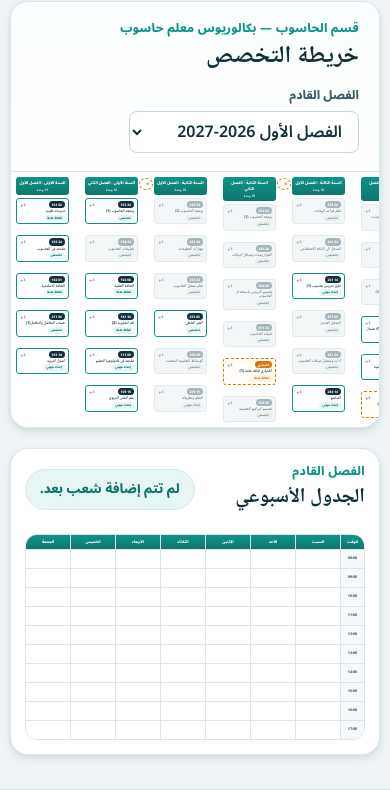
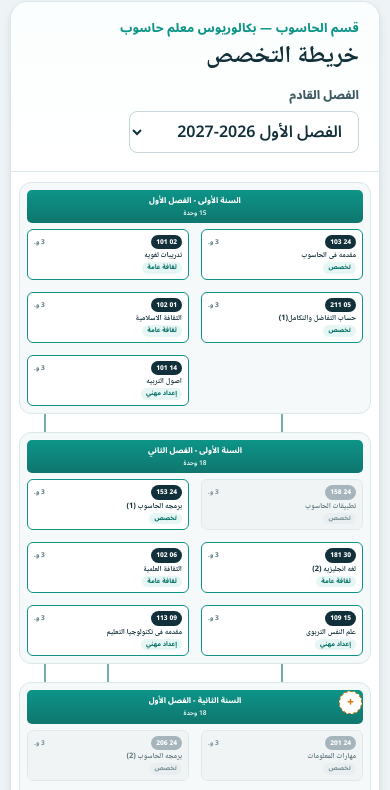
Before and after one commit to DiligentDuck-Glitch/MajorMap, a plain HTML site: page index.html in a window 390 px wide. Shown: the part 1110-1900 px from the top of the page. Drawn offline with Linux system fonts and the light colour scheme.

Commit message:
Add top-down mobile flowchart layout

```diff
--- a/app.js
+++ b/app.js
@@ -1713,6 +1713,10 @@ function arrowColors() {
 
 function drawArrows() {
   if (!elements.arrows || !elements.flowchart) return;
+  if (window.matchMedia("(max-width: 620px)").matches) {
+    drawMobileArrows();
+    return;
+  }
   const fc = elements.flowchart;
   const w = fc.scrollWidth, h = fc.scrollHeight;
   elements.arrows.setAttribute("width", w);
@@ -1778,6 +1782,85 @@ function drawArrows() {
   elements.arrows.innerHTML = defs + arrows.map((a) => a.svg).join("");
 }
 
+// Mobile uses semester bands stacked top-to-bottom. This is intentionally a
+// separate router from the desktop left-to-right rails: all prerequisite paths
+// move downward, while the existing card/header/drag interactions stay intact.
+function drawMobileArrows() {
+  const fc = elements.flowchart;
+  const w = fc.scrollWidth, h = fc.scrollHeight;
+  elements.arrows.setAttribute("width", w);
+  elements.arrows.setAttribute("height", h);
+  elements.arrows.setAttribute("viewBox", `0 0 ${w} ${h}`);
+  const fcRect = fc.getBoundingClientRect();
+  const selected = state.selectedCourseId;
+  const hasSel = Boolean(fc.querySelector(`[data-course-id="${selected}"]`));
+  const colors = arrowColors();
+  const defs = `<defs>
+    <marker id="arrow-prereq" markerWidth="7" markerHeight="7" refX="5.8" refY="3.5" orient="auto"><path d="M.4,.8 L6.5,3.5 L.4,6.2 Z" fill="${colors.prereq}"></path></marker>
+    <marker id="arrow-coreq" markerWidth="7" markerHeight="7" refX="5.8" refY="3.5" orient="auto"><path d="M.4,.8 L6.5,3.5 L.4,6.2 Z" fill="${colors.coreq}"></path></marker>
+  </defs>`;
+  const terms = [...fc.querySelectorAll(".term-column")];
+  const termIndex = new Map();
+  terms.forEach((term, index) => term.querySelectorAll(".course-card").forEach((card) => termIndex.set(card.dataset.courseId, index)));
+  const arrows = [];
+  const coreqSeen = new Set();
+  let longLane = 0;
+  const wrap = (d, coreq, related) => {
+    const lit = hasSel ? related : false;
+    const color = coreq ? colors.coreq : colors.prereq;
+    const opacity = hasSel ? (lit ? 1 : .08) : .78;
+    const stroke = hasSel && lit ? 2.2 : 1.5;
+    const marker = !hasSel || lit ? ` marker-end="url(#arrow-${coreq ? "coreq" : "prereq"})"` : "";
+    const dash = coreq ? ` stroke-dasharray="4 3"` : "";
+    return { lit, svg:
+      `<path d="${d}" fill="none" stroke="${colors.surface}" stroke-width="${stroke + 3}" stroke-linecap="round" stroke-linejoin="round"></path>` +
+      `<path d="${d}" fill="none" stroke="${color}" stroke-width="${stroke}" stroke-linecap="round" stroke-linejoin="round" stroke-opacity="${opacity}"${dash}${marker}></path>` };
+  };
+  const mobilePath = (sourceId, targetId, coreq) => {
+    const source = fc.querySelector(`[data-course-id="${sourceId}"]`);
+    const target = fc.querySelector(`[data-course-id="${targetId}"]`);
+    if (!source || !target) return null;
+    const sTerm = termIndex.get(sourceId), tTerm = termIndex.get(targetId);
+    if (sTerm === undefined || tTerm === undefined) return null;
+    if (!coreq && sTerm >= tTerm) return null;
+    const s = source.getBoundingClientRect(), targetRect = target.getBoundingClientRect();
+    const sx = s.left + s.width / 2 - fcRect.left, sy = s.bottom - fcRect.top;
+    const tx = targetRect.left + targetRect.width / 2 - fcRect.left, ty = targetRect.top - fcRect.top;
+    if (coreq && sTerm === tTerm) {
+      const fromLeft = s.left <= targetRect.left;
+      const x1 = (fromLeft ? s.right : s.left) - fcRect.left;
+      const x2 = (fromLeft ? targetRect.left : targetRect.right) - fcRect.left;
+      const y = (s.top + s.height / 2 - fcRect.top + targetRect.top + targetRect.height / 2 - fcRect.top) / 2;
+      return wrap(`M ${x1} ${y} L ${x2} ${y}`, true, sourceId === selected || targetId === selected);
+    }
+    if (ty <= sy) return null;
+    let d;
+    if (tTerm - sTerm === 1) {
+      const mid = (sy + ty) / 2;
+      d = `M ${sx} ${sy} L ${sx} ${mid} L ${tx} ${mid} L ${tx} ${ty}`;
+    } else {
+      const side = longLane++ % 2 ? 10 + (longLane % 3) * 8 : w - 10 - (longLane % 3) * 8;
+      d = `M ${sx} ${sy} L ${side} ${sy} L ${side} ${ty} L ${tx} ${ty}`;
+    }
+    return wrap(d, coreq, sourceId === selected || targetId === selected);
+  };
+  COURSES.forEach((target) => {
+    (target.prereqs || []).forEach((source) => {
+      const arrow = mobilePath(source, target.id, false);
+      if (arrow) arrows.push(arrow);
+    });
+    (target.coreqs || []).forEach((source) => {
+      const key = [source, target.id].sort().join("|");
+      if (coreqSeen.has(key)) return;
+      coreqSeen.add(key);
+      const arrow = mobilePath(source, target.id, true);
+      if (arrow) arrows.push(arrow);
+    });
+  });
+  arrows.sort((a, b) => Number(a.lit) - Number(b.lit));
+  elements.arrows.innerHTML = defs + arrows.map((arrow) => arrow.svg).join("");
+}
+
 // The router claims actual ports, vertical gutter lanes and horizontal rails.
 // An arrow therefore never reuses a segment that another visible arrow owns.
 function makeArrowRouter() {
--- a/style.css
+++ b/style.css
@@ -1019,45 +1019,43 @@ footer img { width: 108px; }
 }
 
 @media (max-width: 620px) {
-  /* Keep the page layout at full mobile width. Only the flowchart and weekly
-     grid use 30%-scale metrics; CSS zoom would incorrectly shrink their
-     parents and collapse the one-column mobile layout. */
+  /* Mobile gets a dedicated top-down map. The 60%-scale card metrics keep it
+     readable without squeezing the desktop left-to-right graph into a phone. */
   .site-header { flex-wrap: wrap; gap: 10px; padding: 10px 14px; }
   .brand img { height: 32px; }
   .header-progress { display: none; }
   .main-nav { gap: 14px; font-size: 14px; }
   .flow-toolbar { flex-direction: column; align-items: stretch; }
   .toolbar-controls { justify-content: space-between; flex-wrap: wrap; }
-  .flowchart-wrap { padding: 5px; }
-  .flow-arrows { inset: 5px; }
-  .flow-arrows path { stroke-width: .9px !important; }
-  .flowchart { grid-template-columns: repeat(var(--term-count, 8), 53px); gap: 16px; min-height: 144px; }
-  .term-column { gap: 3px; }
-  .term-title { gap: 1px; padding: 3px; border-radius: 3px; box-shadow: none; }
-  .term-title strong { font-size: 3.9px; }
-  .term-title span { font-size: 3.3px; }
-  .term-courses { gap: 11px; min-height: 27px; }
-  .course-card { gap: 1px; min-height: 22px; padding: 2px 3px; border-width: .5px; border-radius: 3px; box-shadow: none; }
+  .flowchart-wrap { overflow: hidden; padding: 10px 8px; }
+  .flow-arrows { inset: 10px 8px; }
+  .flowchart { grid-template-columns: 1fr; gap: 18px; min-height: 0; }
+  .term-column { gap: 6px; padding: 7px; border: 1px solid var(--line); border-radius: var(--r-md); background: var(--lane); }
+  .term-title { position: relative; gap: 1px; padding: 5px 6px; border-radius: 5px; box-shadow: none; }
+  .term-title strong { font-size: 7.8px; }
+  .term-title span { font-size: 6.6px; }
+  .term-courses { grid-template-columns: repeat(2, minmax(0, 1fr)); gap: 12px; min-height: 0; }
+  .course-card { gap: 2px; min-height: 43px; padding: 5px 6px; border-width: 1px; border-radius: 6px; box-shadow: none; }
   .course-card:hover { transform: none; box-shadow: none; }
-  .card-top { gap: 2px; }
-  .course-code { padding: 1px 3px; font-size: 3.3px; }
-  .course-credits { font-size: 3.3px; }
-  .course-card strong { font-size: 3.8px; line-height: 1.15; }
-  .course-group, .actual-term { padding: 1px 3px; font-size: 3.2px; }
-  .status-flag { inset-inline-start: 3px; top: 3px; width: 5px; height: 5px; }
-  .status-flag svg { width: 3px; height: 3px; }
-  .add-summer-btn { left: -15px; top: 1px; width: 12px; height: 12px; border-width: .5px; font-size: 6px; }
-  .add-term-column { gap: 2px; min-height: 60px; border-width: .5px; border-radius: 4px; font-size: 3.9px; }
-  .add-term-column .plus-circle { width: 13px; height: 13px; border-width: .5px; font-size: 8px; }
+  .card-top { gap: 4px; }
+  .course-code { padding: 2px 5px; font-size: 6.6px; }
+  .course-credits { font-size: 6.6px; }
+  .course-card strong { font-size: 7.5px; line-height: 1.2; }
+  .course-group, .actual-term { padding: 1px 5px; font-size: 6.3px; }
+  .status-flag { inset-inline-start: 6px; top: 6px; width: 11px; height: 11px; }
+  .status-flag svg { width: 7px; height: 7px; }
+  .add-summer-btn { left: auto; right: 8px; top: 8px; width: 23px; height: 23px; border-width: 1px; font-size: 12px; }
+  .add-term-column { gap: 5px; min-height: 120px; border-width: 1px; border-radius: 7px; font-size: 7.8px; }
+  .add-term-column .plus-circle { width: 26px; height: 26px; border-width: 1px; font-size: 16px; }
   .schedule-section { padding: 14px; margin-inline: 10px; }
-  .selected-sections { grid-template-columns: repeat(auto-fit, minmax(72px, 1fr)); gap: 4px; margin-bottom: 6px; }
-  .selected-card { gap: 2px; padding: 4px; border-inline-start-width: 1px; border-radius: 3px; font-size: 3.9px; }
-  .selected-card button { min-height: 10px; padding: 0 4px; font-size: 3.7px; }
-  .calendar-grid { grid-template-columns: 23px repeat(7, minmax(36px, 1fr)); min-width: 270px; }
-  .calendar-head { min-height: 14px; font-size: 3.9px; }
-  .calendar-cell { min-height: 18px; padding: 2px; }
-  .time-cell { font-size: 3.6px; }
-  .class-block { padding: 2px; border-radius: 2px; font-size: 3.6px; }
+  .selected-sections { grid-template-columns: repeat(auto-fit, minmax(144px, 1fr)); gap: 7px; margin-bottom: 10px; }
+  .selected-card { gap: 4px; padding: 8px; border-inline-start-width: 2px; border-radius: 5px; font-size: 7.8px; }
+  .selected-card button { min-height: 20px; padding: 0 7px; font-size: 7.4px; }
+  .calendar-grid { grid-template-columns: 46px repeat(7, minmax(72px, 1fr)); min-width: 540px; }
+  .calendar-head { min-height: 28px; font-size: 7.8px; }
+  .calendar-cell { min-height: 36px; padding: 4px; }
+  .time-cell { font-size: 7.2px; }
+  .class-block { padding: 4px; border-radius: 3px; font-size: 7.2px; }
   .detail-actions { grid-template-columns: 1fr; }
   .detail-drawer { width: 100vw; }
   .app-shell { padding-inline: 10px; }
```
